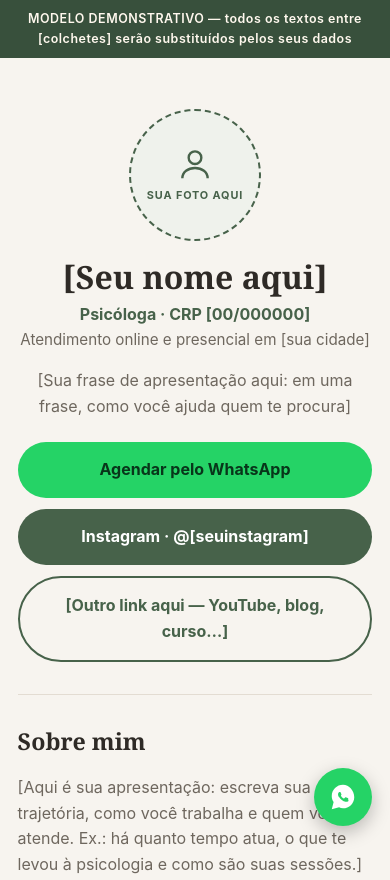
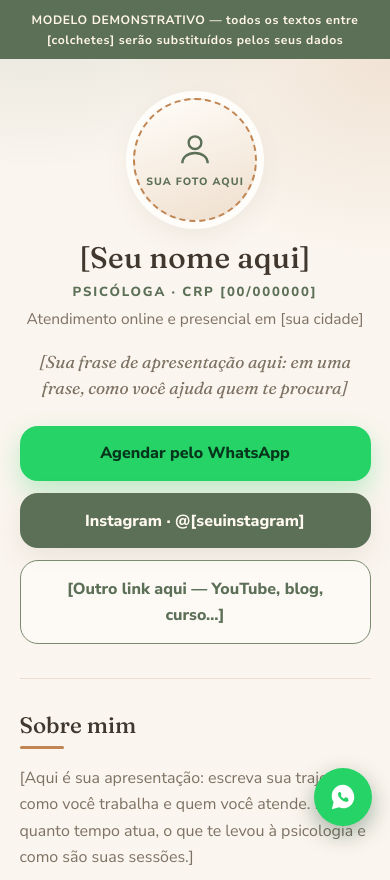
Before and after one commit to CarolSouza123/minibiomodelo, a plain HTML site: page index.html in a window 390 px wide. Shown: the top 880 px of the page. Drawn offline with Linux system fonts and the light colour scheme.

Commit message:
Visual acolhedor: fontes Fraunces + Nunito Sans, paleta creme/sálvia/argila e otimização mobile

```diff
--- a/index.html
+++ b/index.html
@@ -2,8 +2,12 @@
 <html lang="pt-BR">
 <head>
 <meta charset="UTF-8">
-<meta name="viewport" content="width=device-width, initial-scale=1.0">
+<meta name="viewport" content="width=device-width, initial-scale=1.0, viewport-fit=cover">
+<meta name="theme-color" content="#FAF5EE">
 <title>[Seu nome aqui] | Psicóloga em [Sua Cidade]</title>
+<link rel="preconnect" href="https://fonts.googleapis.com">
+<link rel="preconnect" href="https://fonts.gstatic.com" crossorigin>
+<link href="https://fonts.googleapis.com/css2?family=Fraunces:ital,opsz,wght@0,9..144,400;0,9..144,500;0,9..144,600;1,9..144,400;1,9..144,500&family=Nunito+Sans:opsz,wght@6..12,400;6..12,600;6..12,700;6..12,800&display=swap" rel="stylesheet">
 <meta name="description" content="[Sua descrição aqui: psicóloga em Sua Cidade, atendimento online e presencial. Agende pelo WhatsApp.]">
 <meta property="og:title" content="[Seu nome aqui] | Psicóloga">
 <meta property="og:description" content="[Sua frase de apresentação aqui]">
--- a/styles.css
+++ b/styles.css
@@ -1,105 +1,169 @@
 :root{
-  --fundo:#F7F4EF;
-  --cartao:#FFFFFF;
-  --texto:#2E2A26;
-  --texto-suave:#6E675E;
-  --verde:#47624A;
-  --verde-escuro:#38503C;
-  --linha:#E3DCD2;
+  /* Paleta do acolhimento: creme quente, sálvia, argila e marrom suave */
+  --fundo:#FAF5EE;
+  --fundo-suave:#F3EADB;
+  --cartao:#FFFDF9;
+  --texto:#40382F;
+  --texto-suave:#7D7264;
+  --salvia:#7A8B6F;
+  --salvia-escuro:#5C6F57;
+  --argila:#C08552;
+  --argila-suave:#EFDFCE;
+  --linha:#E9DFD0;
   --whats:#25D366;
   --whats-escuro:#1DA851;
-  --raio:16px;
+  --raio:20px;
+  --sombra:0 10px 30px rgba(92,80,60,.10);
 }
 *{margin:0;padding:0;box-sizing:border-box}
-html{scroll-behavior:smooth}
+html{scroll-behavior:smooth;-webkit-text-size-adjust:100%}
 body{
-  font-family:-apple-system,"Segoe UI",Roboto,Helvetica,Arial,sans-serif;
-  background:var(--fundo);
+  font-family:"Nunito Sans",-apple-system,"Segoe UI",Roboto,Helvetica,Arial,sans-serif;
+  font-size:16px;
+  background:
+    radial-gradient(420px 300px at 8% -40px, rgba(122,139,111,.20), transparent 70%),
+    radial-gradient(380px 280px at 100% 60px, rgba(192,133,82,.16), transparent 70%),
+    var(--fundo);
   color:var(--texto);
-  line-height:1.6;
+  line-height:1.65;
+  -webkit-tap-highlight-color:transparent;
+  overflow-x:hidden;
 }
+img,svg{max-width:100%}
+a,button,summary{touch-action:manipulation}
+:focus-visible{outline:3px solid rgba(192,133,82,.55);outline-offset:2px}
+
 .modelo-bar{
-  background:var(--verde-escuro);color:#FFF8EE;text-align:center;
-  font-size:.78rem;letter-spacing:.04em;padding:.55rem 1rem;font-weight:600;
+  background:var(--salvia-escuro);color:#FFF6E8;text-align:center;
+  font-size:.76rem;letter-spacing:.05em;padding:.6rem 1rem;font-weight:700;
 }
-.page{max-width:680px;margin:0 auto;padding:2rem 1.1rem 5.5rem}
+.page{
+  max-width:680px;margin:0 auto;
+  padding:1.6rem clamp(18px,5vw,28px) calc(5.5rem + env(safe-area-inset-bottom));
+}
 
-/* Capa / bio */
-.hero{text-align:center;padding:1.2rem 0 2rem}
+/* ===== Capa / bio ===== */
+.hero{text-align:center;padding:.8rem 0 2.1rem}
 .foto-placeholder{
-  width:132px;height:132px;margin:0 auto 1.1rem;border-radius:50%;
-  border:2px dashed var(--verde);color:var(--verde);
+  width:clamp(118px,32vw,140px);height:clamp(118px,32vw,140px);
+  margin:0 auto 1.15rem;border-radius:50%;
+  border:2px dashed var(--argila);color:var(--salvia-escuro);
   display:flex;flex-direction:column;align-items:center;justify-content:center;gap:.3rem;
-  background:#EFF2EC;font-size:.68rem;font-weight:700;letter-spacing:.08em;
+  background:linear-gradient(160deg,#FFFDF9,var(--argila-suave));
+  box-shadow:0 0 0 7px #FFFDF9, var(--sombra);
+  font-size:.66rem;font-weight:800;letter-spacing:.1em;
 }
-.hero h1{font-family:Georgia,"Times New Roman",serif;font-size:2rem;font-weight:600;line-height:1.2}
-.profissao{color:var(--verde);font-weight:700;margin-top:.35rem}
-.cidade{color:var(--texto-suave);font-size:.95rem}
-.frase{margin:1rem auto 1.4rem;max-width:480px;color:var(--texto-suave)}
-.links-bio{display:flex;flex-direction:column;gap:.7rem;max-width:440px;margin:0 auto}
+.hero h1{
+  font-family:"Fraunces",Georgia,"Times New Roman",serif;
+  font-size:clamp(1.85rem,7.4vw,2.5rem);font-weight:500;line-height:1.15;letter-spacing:.01em;
+}
+.profissao{
+  color:var(--salvia-escuro);font-weight:800;margin-top:.45rem;
+  text-transform:uppercase;letter-spacing:.14em;font-size:.82rem;
+}
+.cidade{color:var(--texto-suave);font-size:.97rem;margin-top:.15rem}
+.frase{
+  font-family:"Fraunces",Georgia,serif;font-style:italic;font-size:1.08rem;
+  color:var(--texto-suave);margin:1.05rem auto 1.5rem;max-width:470px;line-height:1.55;
+}
+.links-bio{display:flex;flex-direction:column;gap:.75rem;max-width:440px;margin:0 auto}
 .btn{
-  display:block;text-align:center;text-decoration:none;font-weight:700;
-  padding:.95rem 1.2rem;border-radius:999px;font-size:1rem;transition:transform .15s,background .15s;
+  display:flex;align-items:center;justify-content:center;text-align:center;text-decoration:none;
+  font-weight:800;font-size:1rem;min-height:54px;
+  padding:.9rem 1.2rem;border-radius:18px;
+  box-shadow:var(--sombra);
+  transition:transform .15s,background .15s,box-shadow .15s;
 }
 .btn:active{transform:scale(.98)}
-.btn-whats{background:var(--whats);color:#08351A}
+.btn-whats{background:var(--whats);color:#06351B;box-shadow:0 10px 24px rgba(37,211,102,.28)}
 .btn-whats:hover{background:var(--whats-escuro);color:#fff}
-.btn-insta{background:var(--verde);color:#fff}
-.btn-insta:hover{background:var(--verde-escuro)}
-.btn-outro{background:transparent;color:var(--verde);border:2px solid var(--verde)}
+.btn-insta{background:var(--salvia-escuro);color:#FFF9F0}
+.btn-insta:hover{background:var(--salvia)}
+.btn-outro{background:rgba(255,253,249,.7);color:var(--salvia-escuro);border:1.5px solid var(--salvia);box-shadow:none}
 
-/* Seções */
-.secao{padding:1.8rem 0;border-top:1px solid var(--linha)}
-.secao h2{font-family:Georgia,"Times New Roman",serif;font-size:1.45rem;margin-bottom:.9rem}
-.secao p{color:var(--texto-suave);margin-bottom:.8rem}
+/* ===== Seções ===== */
+.secao{padding:2rem 0;border-top:1px solid var(--linha)}
+.secao h2{
+  font-family:"Fraunces",Georgia,serif;font-weight:500;
+  font-size:clamp(1.4rem,5.6vw,1.65rem);margin-bottom:1rem;line-height:1.25;
+}
+.secao h2::after{
+  content:"";display:block;width:44px;height:3px;border-radius:3px;
+  background:var(--argila);margin-top:.45rem;
+}
+.secao p{color:var(--texto-suave);margin-bottom:.85rem}
 .card-formacao{
   background:var(--cartao);border:1px solid var(--linha);border-radius:var(--raio);
-  padding:1.2rem 1.3rem;margin-top:1.1rem;
+  padding:1.25rem 1.35rem;margin-top:1.15rem;box-shadow:var(--sombra);
 }
-.card-formacao h3{font-size:1.05rem;margin-bottom:.6rem}
+.card-formacao h3{font-family:"Fraunces",Georgia,serif;font-weight:600;font-size:1.12rem;margin-bottom:.55rem}
 .card-formacao ul{list-style:none}
-.card-formacao li{padding:.35rem 0;color:var(--texto-suave)}
+.card-formacao li{padding:.4rem 0;color:var(--texto-suave)}
 .card-formacao strong{color:var(--texto)}
 
-/* Áreas */
-.grid-areas{display:grid;grid-template-columns:1fr 1fr;gap:.8rem}
-.card-area{background:var(--cartao);border:1px solid var(--linha);border-radius:var(--raio);padding:1.1rem}
-.card-area h3{font-size:1rem;margin-bottom:.4rem;color:var(--verde-escuro)}
-.card-area p{font-size:.92rem;margin:0}
-@media(max-width:520px){.grid-areas{grid-template-columns:1fr}}
+/* ===== Áreas ===== */
+.grid-areas{display:grid;grid-template-columns:1fr 1fr;gap:.85rem}
+.card-area{
+  background:var(--cartao);border:1px solid var(--linha);border-radius:var(--raio);
+  padding:1.15rem;box-shadow:var(--sombra);
+}
+.card-area h3{font-size:1rem;margin-bottom:.4rem;color:var(--salvia-escuro)}
+.card-area p{font-size:.93rem;margin:0}
+@media(max-width:560px){.grid-areas{grid-template-columns:1fr}}
 
-/* Como funciona */
+/* ===== Como funciona ===== */
 .passos{list-style:none;counter-reset:passo}
 .passos li{
   counter-increment:passo;background:var(--cartao);border:1px solid var(--linha);
-  border-radius:var(--raio);padding:1rem 1.2rem 1rem 3.4rem;margin-bottom:.7rem;position:relative;
+  border-radius:var(--raio);padding:1.05rem 1.2rem 1.05rem 3.5rem;margin-bottom:.75rem;
+  position:relative;box-shadow:var(--sombra);
 }
 .passos li::before{
-  content:counter(passo);position:absolute;left:1rem;top:1rem;
-  width:1.7rem;height:1.7rem;border-radius:50%;background:var(--verde);color:#fff;
-  display:flex;align-items:center;justify-content:center;font-weight:700;font-size:.95rem;
+  content:counter(passo);position:absolute;left:1.05rem;top:1.05rem;
+  width:1.8rem;height:1.8rem;border-radius:50%;
+  background:linear-gradient(150deg,var(--salvia),var(--salvia-escuro));color:#FFF9F0;
+  display:flex;align-items:center;justify-content:center;font-weight:800;font-size:.95rem;
 }
 .passos strong{display:block}
-.passos span{color:var(--texto-suave);font-size:.94rem}
+.passos span{color:var(--texto-suave);font-size:.95rem}
 
-/* FAQ */
+/* ===== FAQ ===== */
 details{
   background:var(--cartao);border:1px solid var(--linha);border-radius:var(--raio);
-  padding:.9rem 1.2rem;margin-bottom:.6rem;
+  padding:.4rem 1.25rem;margin-bottom:.65rem;box-shadow:var(--sombra);
 }
-summary{font-weight:700;cursor:pointer}
-details p{margin:.6rem 0 0;font-size:.95rem}
+summary{font-weight:800;cursor:pointer;padding:.85rem 0;min-height:48px;display:flex;align-items:center}
+details p{margin:0 0 1rem;font-size:.95rem}
 
-/* CTA e rodapé */
+/* ===== CTA e rodapé ===== */
 .cta-final{text-align:center}
-.cta-final .btn{max-width:440px;margin:1rem auto 0}
-.rodape{text-align:center;color:var(--texto-suave);font-size:.9rem;padding-top:1.6rem;border-top:1px solid var(--linha)}
-.rodape a{color:var(--verde);text-decoration:none;font-weight:600}
+.cta-final h2::after{margin-left:auto;margin-right:auto}
+.cta-final .btn{max-width:440px;margin:1.1rem auto 0}
+.rodape{
+  text-align:center;color:var(--texto-suave);font-size:.92rem;
+  padding-top:1.7rem;border-top:1px solid var(--linha);
+}
+.rodape a{color:var(--salvia-escuro);text-decoration:none;font-weight:700}
 .rodape .copy{font-size:.8rem;margin-top:.5rem}
 
-/* WhatsApp flutuante */
+/* ===== WhatsApp flutuante ===== */
 .whats-flutuante{
-  position:fixed;right:18px;bottom:18px;width:58px;height:58px;border-radius:50%;
+  position:fixed;right:18px;bottom:calc(18px + env(safe-area-inset-bottom));
+  width:58px;height:58px;border-radius:50%;
   background:var(--whats);color:#fff;display:flex;align-items:center;justify-content:center;
-  box-shadow:0 6px 18px rgba(0,0,0,.25);z-index:50;
+  box-shadow:0 8px 22px rgba(6,53,27,.35);z-index:50;
 }
+.whats-flutuante:active{transform:scale(.95)}
+
+/* ===== Telas bem pequenas ===== */
+@media(max-width:360px){
+  .hero h1{font-size:1.7rem}
+  .btn{font-size:.95rem}
+  .passos li{padding-left:3.1rem}
+}
+
+/* ===== Movimento reduzido ===== */
+@media(prefers-reduced-motion:reduce){
+  html{scroll-behavior:auto}
+  .btn,.whats-flutuante{transition:none}
+}
```
Also changed, not shown: 1 other file.
